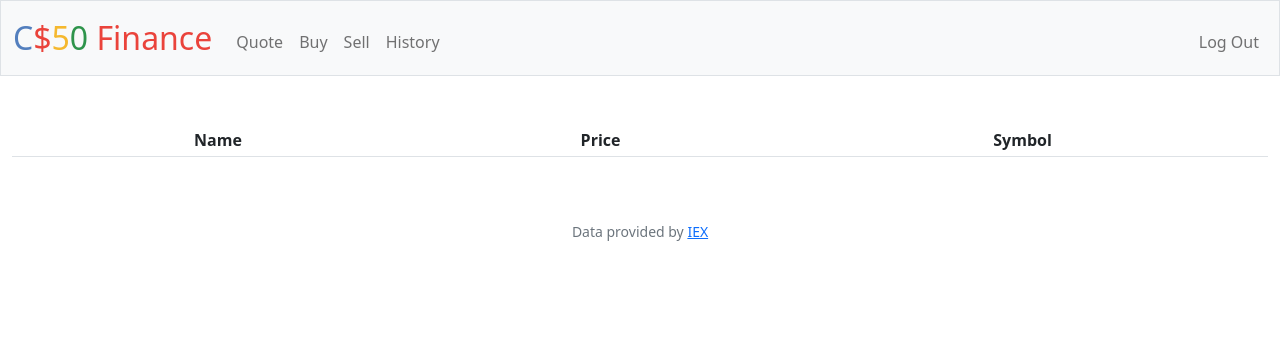
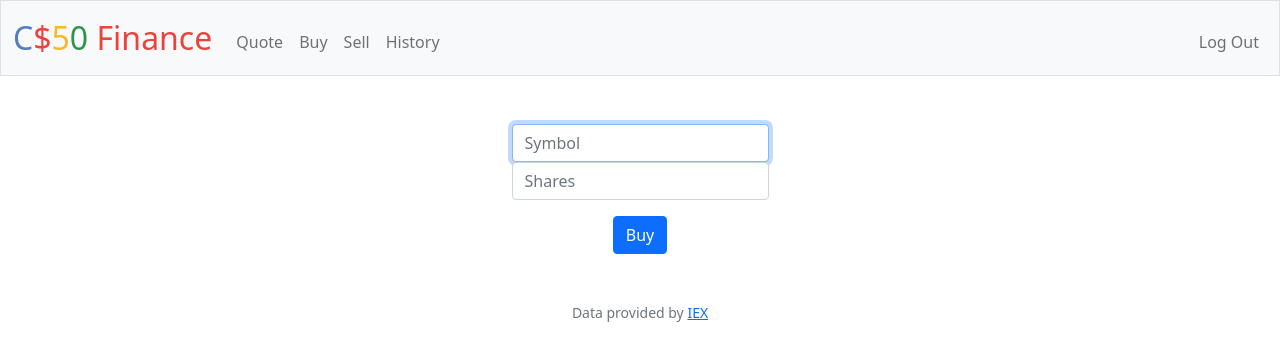
Before and after one commit to JC4github/cs50, a Flask app: page /buy in a window 1280 px wide. Shown: the top 361 px of the page. Run offline with Flask 2, Linux system fonts and the light colour scheme; a user stored in the database is signed in; lists and menus that the app fills with data are empty; some libraries are stand-ins or nearby versions.

Commit message:
Thu, Apr 21, 2022, 11:32 PM +00:00

```diff
--- a/finance/templates/buy.html
+++ b/finance/templates/buy.html
@@ -5,22 +5,11 @@
 {% endblock %}
 
 {% block main %}
-    <table class="table table-striped table-sm">
-        <thead>
-            <tr>
-                <th scope="col">Name</th>
-                <th scope="col">Price</th>
-                <th scope="col">Symbol</th>
-            </tr>
-        </thead>
-        <tbody>
-            {% for stock in stocks %}
-                <tr>
-                    <td>{{ result["name"] }}</td>
-                    <td>{{ result["price"] }}</td>
-                    <td>{{ result["symbol"] }}</td>
-                </tr>
-            {% endfor %}
-        </tbody>
-    </table>
+    <form action="/buy" method="post">
+        <div class="mb-3">
+            <input autocomplete="off" autofocus class="form-control mx-auto w-auto" id="symbol" name="symbol" placeholder="Symbol" type="text">
+            <input autocomplete="off" autofocus class="form-control mx-auto w-auto" id="shares" name="shares" placeholder="Shares" type="number" min="0">
+        </div>
+        <button class="btn btn-primary" type="submit">Buy</button>
+    </form>
 {% endblock %}
```
Also changed, not shown: finance/templates/index.html (+18 -1 lines).
